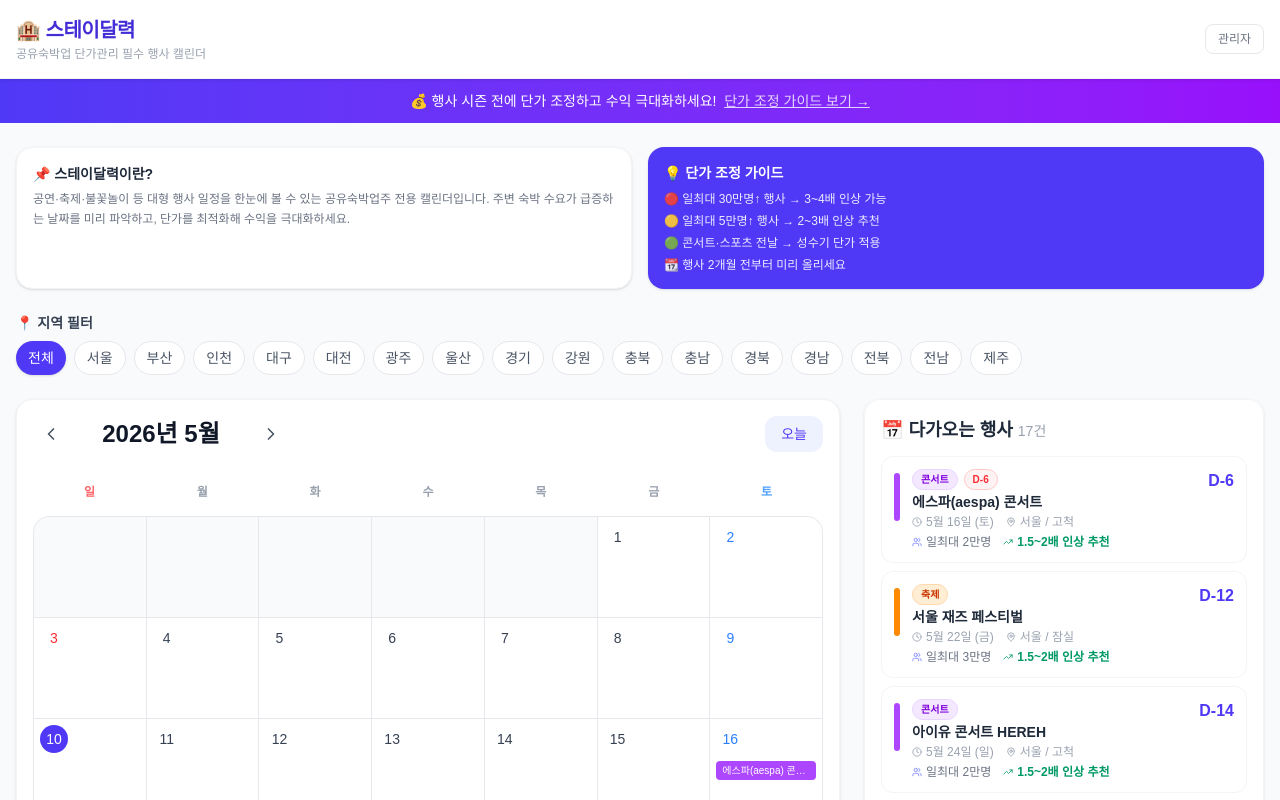
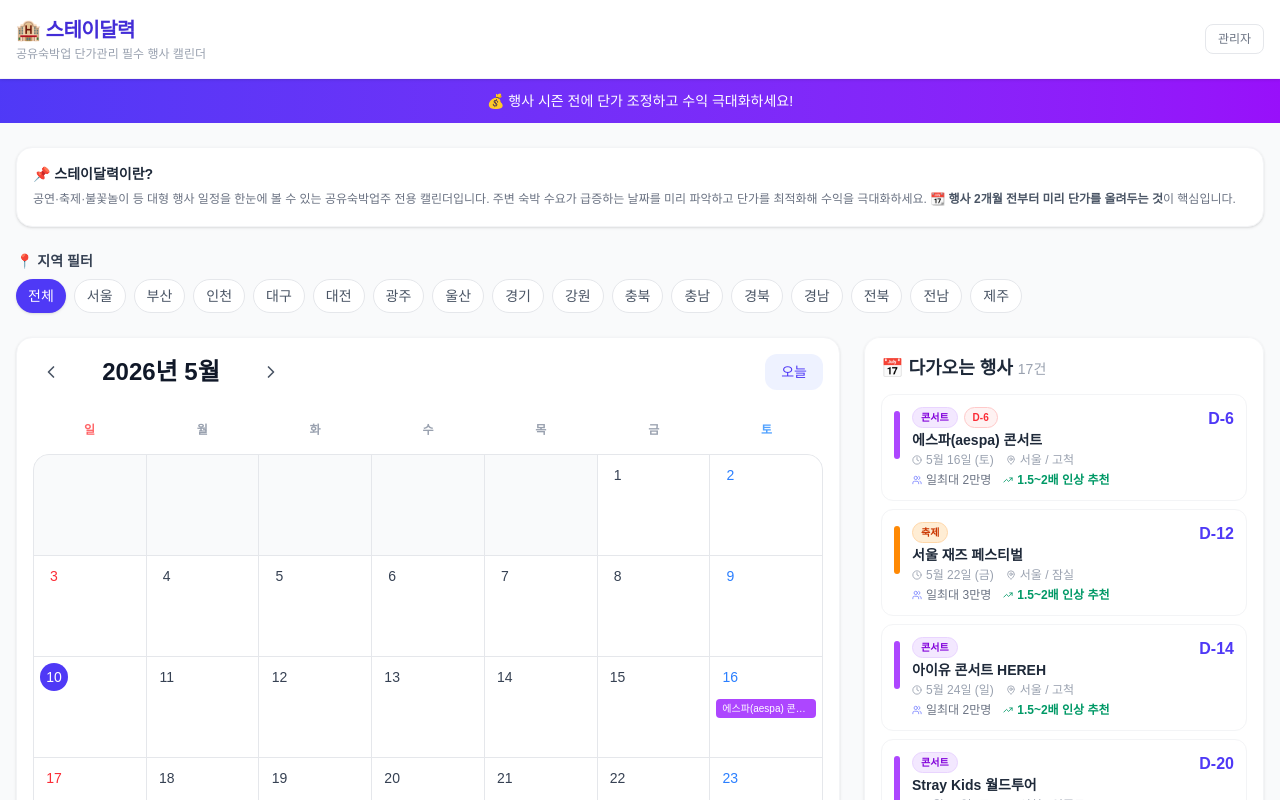
Before and after one commit to yunseon0308-gif/stay-calendar, a Next.js app: page / in a window 1280 px wide. Shown: the top 800 px of the page. Built offline with nearby package versions, Linux system fonts and the light colour scheme.

Commit message:
refactor: 단가조정가이드 제거, 핵심 문구 소개란에 통합
Co-Authored-By: Claude Sonnet 4.6 <noreply@anthropic.com>

```diff
--- a/src/app/page.tsx
+++ b/src/app/page.tsx
@@ -31,33 +31,19 @@ export default function Home() {
 
       {/* 상단 안내 배너 */}
       <div className="bg-gradient-to-r from-indigo-600 to-purple-600 text-white py-3 text-center text-sm">
-        💰 행사 시즌 전에 단가 조정하고 수익 극대화하세요!&nbsp;&nbsp;
-        <span className="underline cursor-pointer opacity-80">단가 조정 가이드 보기 →</span>
+        💰 행사 시즌 전에 단가 조정하고 수익 극대화하세요!
       </div>
 
       <main className="max-w-7xl mx-auto px-4 py-6">
 
-        {/* 소개 + 단가 조정 가이드 (상단 2컬럼) */}
-        <div className="grid grid-cols-1 md:grid-cols-2 gap-4 mb-6">
-          {/* 스테이달력이란? */}
-          <div className="bg-white rounded-2xl border border-gray-100 p-4 shadow-sm">
-            <h2 className="text-sm font-bold text-gray-800 mb-1.5">📌 스테이달력이란?</h2>
-            <p className="text-xs text-gray-500 leading-relaxed">
-              공연·축제·불꽃놀이 등 대형 행사 일정을 한눈에 볼 수 있는 공유숙박업주 전용 캘린더입니다.
-              주변 숙박 수요가 급증하는 날짜를 미리 파악하고, 단가를 최적화해 수익을 극대화하세요.
-            </p>
-          </div>
-
-          {/* 단가 조정 가이드 */}
-          <div className="bg-indigo-600 rounded-2xl p-4 text-white shadow-sm">
-            <p className="text-sm font-bold mb-2">💡 단가 조정 가이드</p>
-            <ul className="text-xs space-y-1.5 opacity-90">
-              <li>🔴 일최대 30만명↑ 행사 → 3~4배 인상 가능</li>
-              <li>🟡 일최대 5만명↑ 행사 → 2~3배 인상 추천</li>
-              <li>🟢 콘서트·스포츠 전날 → 성수기 단가 적용</li>
-              <li>📆 행사 2개월 전부터 미리 올리세요</li>
-            </ul>
-          </div>
+        {/* 소개 */}
+        <div className="bg-white rounded-2xl border border-gray-100 p-4 shadow-sm mb-6">
+          <h2 className="text-sm font-bold text-gray-800 mb-1.5">📌 스테이달력이란?</h2>
+          <p className="text-xs text-gray-500 leading-relaxed">
+            공연·축제·불꽃놀이 등 대형 행사 일정을 한눈에 볼 수 있는 공유숙박업주 전용 캘린더입니다.
+            주변 숙박 수요가 급증하는 날짜를 미리 파악하고 단가를 최적화해 수익을 극대화하세요.
+            📆 <strong className="text-gray-600">행사 2개월 전부터 미리 단가를 올려두는 것</strong>이 핵심입니다.
+          </p>
         </div>
 
         {/* 지역 필터 */}
```
